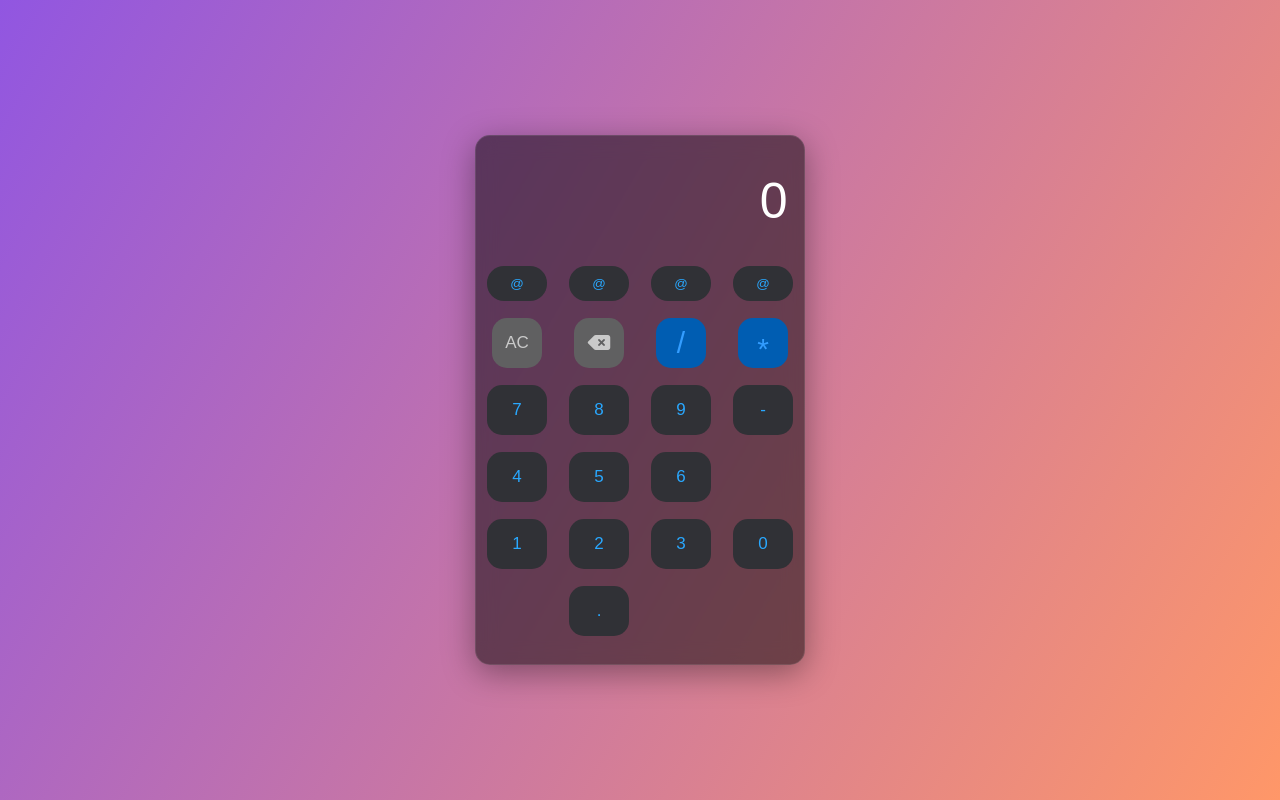
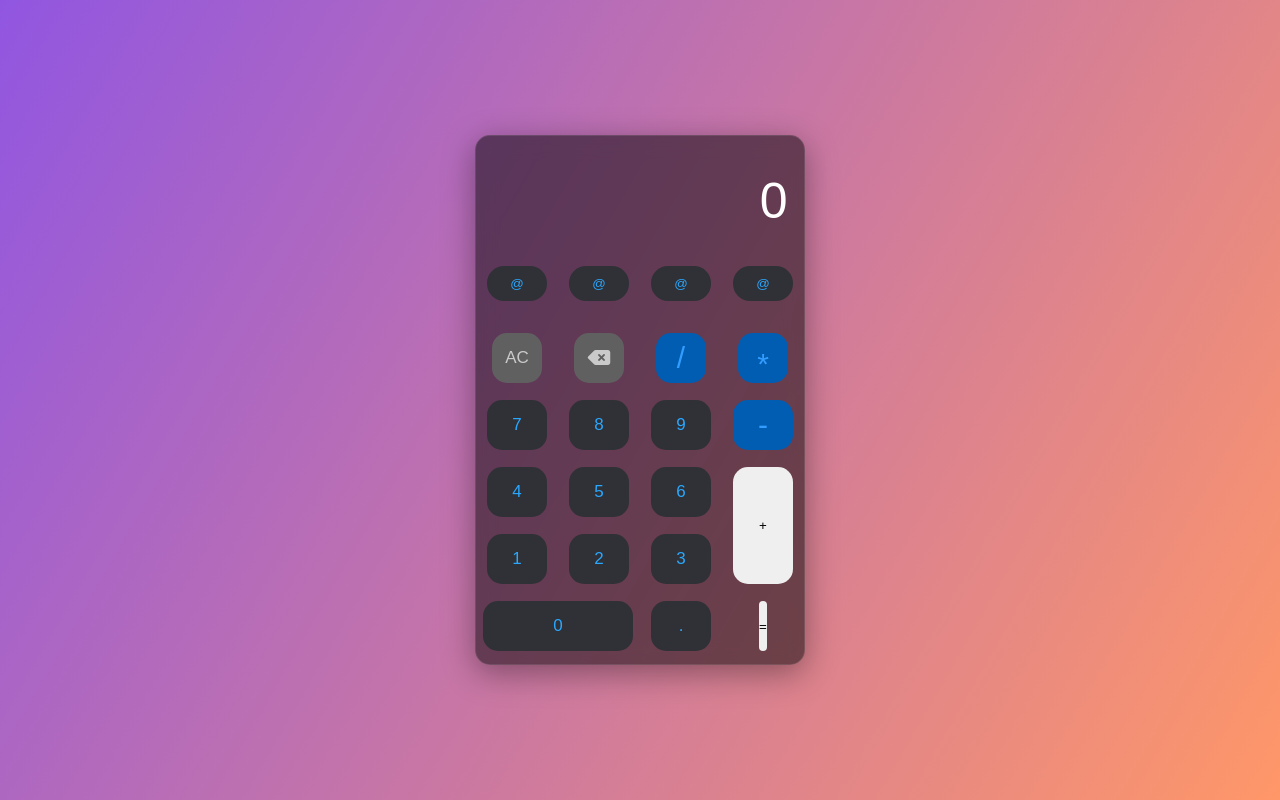
Before and after one commit to Tolea01/Calculator, a plain HTML site: page index.html in a window 1280 px wide. Drawn offline with Linux system fonts and the light colour scheme.

Commit message:
grid-layout

```diff
--- a/index.html
+++ b/index.html
@@ -14,7 +14,7 @@
 
 <body>
     <div class="calculator">
-        <input type="text" placeholder="0" class="calculator-head">
+        <input type="text" placeholder="0" readonly class="calculator-head">
         <div class="calculator-body">
             <button class="first-line">@</button>
             <button class="first-line">@</button>
@@ -27,17 +27,17 @@
             <button class="digits">7</button>
             <button class="digits">8</button>
             <button class="digits">9</button>
-            <button class="digits">-</button>
+            <button class="minus blue">-</button>
             <button class="digits">4</button>
             <button class="digits">5</button>
             <button class="digits">6</button>
-            <button></button>
+            <button class="plus">+</button>
             <button class="digits">1</button>
             <button class="digits">2</button>
             <button class="digits">3</button>
-            <button class="digits">0</button>
-            <button></button>
+            <button class="digits zero">0</button>
             <button class="digits">.</button>
+            <button class="equal">=</button>
         </div>
     </div>
     <script src="https://kit.fontawesome.com/5067766925.js" crossorigin="anonymous"></script>
--- a/style.css
+++ b/style.css
@@ -13,6 +13,7 @@ body {
     display: flex;
     justify-content: center;
     align-items: center;
+    user-select: none;
 }
 
 .calculator {
@@ -36,7 +37,6 @@ body {
     color: #fff;
     background-color: transparent;
     cursor: default;
-    caret-color: transparent;
 }
 
 input::placeholder {
@@ -46,13 +46,13 @@ input::placeholder {
 .calculator-body {
     display: grid;
     grid-template-columns: repeat(4, 1fr);
+    grid-template-rows: repeat(6,1fr);
     justify-items: center;
     row-gap: 17px;
 }
 
 button {
     border: none;
-    text-align: center;
     cursor: pointer;
 }
 
@@ -95,6 +95,29 @@ button {
     color: #29A8FF;
 }
 
+.minus {
+    width: 60px;
+    height: 50px;
+    border-radius: 15px;
+}
+
+.plus {
+    width: 60px;
+    /* height: 90px; */
+    border-radius: 15px;
+    grid-column: 4/5;
+    grid-row: 4/6;
+}
+
+.zero {
+    grid-column: 1/3;
+    width: 150px;
+}
+
+.equal {
+    border-radius: 15px;
+}
+
 .fa-solid {
     font-size: 20px;
 }
```
